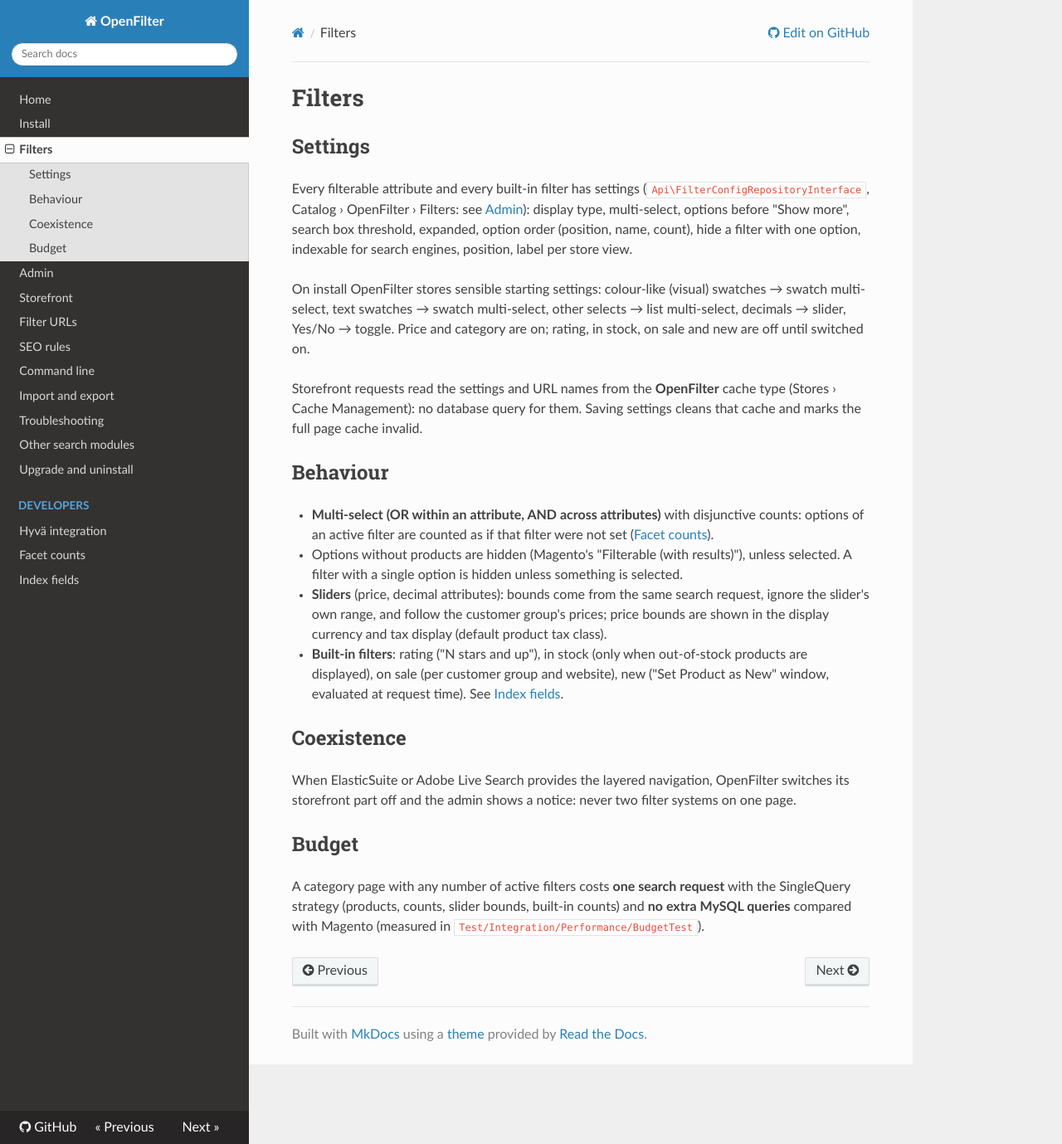
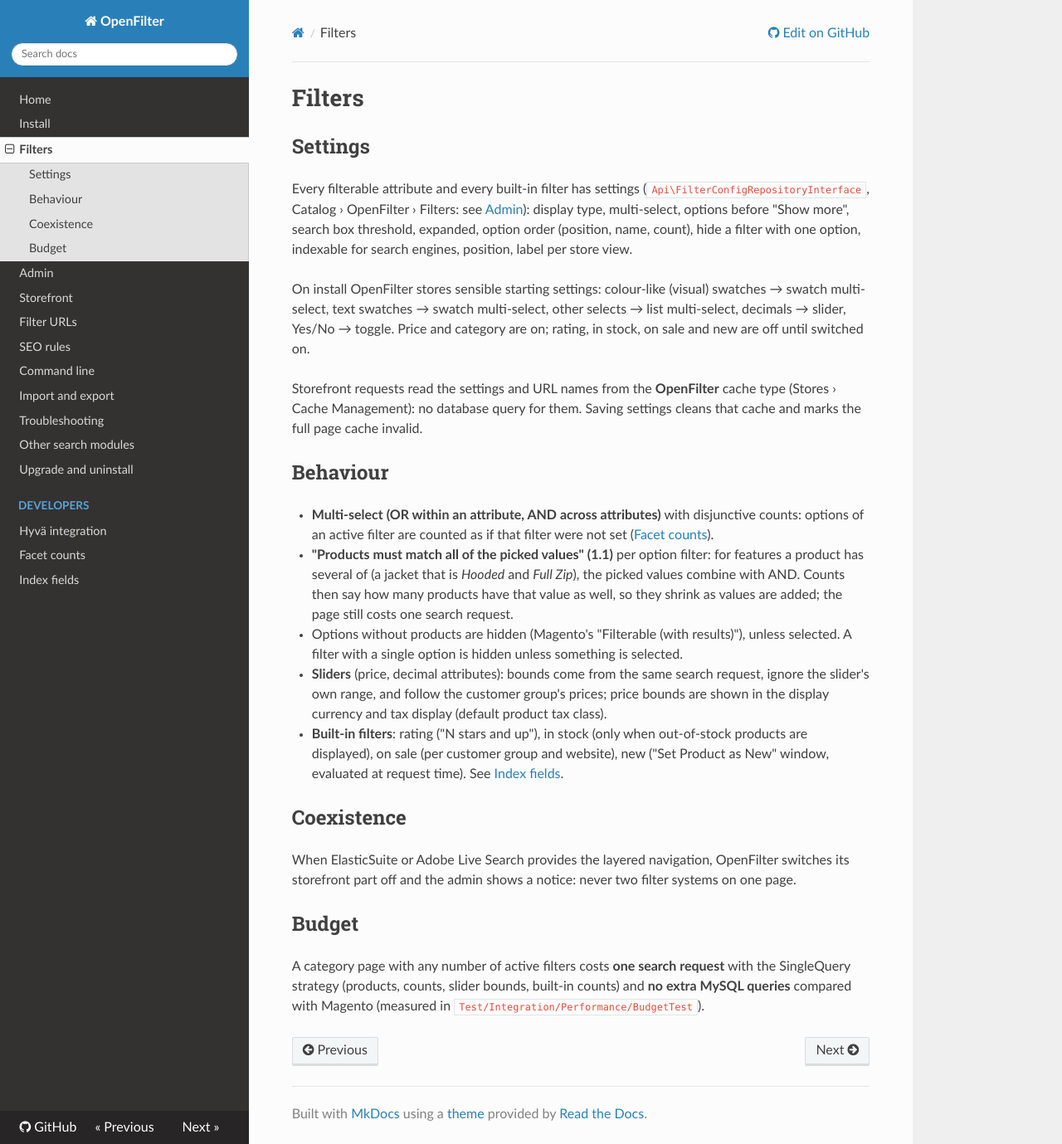
Before and after one commit to 5mehulhelp5/openfilter, an MkDocs documentation site: the page built from docs/filters.md, in a window 1280 px wide and 1379 px high. Shown: the whole window at 83% size. Built offline with MkDocs 1.6.1, drawn with Linux system fonts in a browser that asks for light colours; nearby versions of some CDN libraries.

Commit message:
docs(filters): products must match all of the picked values (M5 S2)

```diff
--- a/docs/filters.md
+++ b/docs/filters.md
@@ -11,6 +11,7 @@ Storefront requests read the settings and URL names from the **OpenFilter** cach
 ## Behaviour
 
 - **Multi-select (OR within an attribute, AND across attributes)** with disjunctive counts: options of an active filter are counted as if that filter were not set ([Facet counts](facet-counts.md)).
+- **"Products must match all of the picked values" (1.1)** per option filter: for features a product has several of (a jacket that is *Hooded* and *Full Zip*), the picked values combine with AND. Counts then say how many products have that value as well, so they shrink as values are added; the page still costs one search request.
 - Options without products are hidden (Magento's "Filterable (with results)"), unless selected. A filter with a single option is hidden unless something is selected.
 - **Sliders** (price, decimal attributes): bounds come from the same search request, ignore the slider's own range, and follow the customer group's prices; price bounds are shown in the display currency and tax display (default product tax class).
 - **Built-in filters**: rating ("N stars and up"), in stock (only when out-of-stock products are displayed), on sale (per customer group and website), new ("Set Product as New" window, evaluated at request time). See [Index fields](index-fields.md).
```
